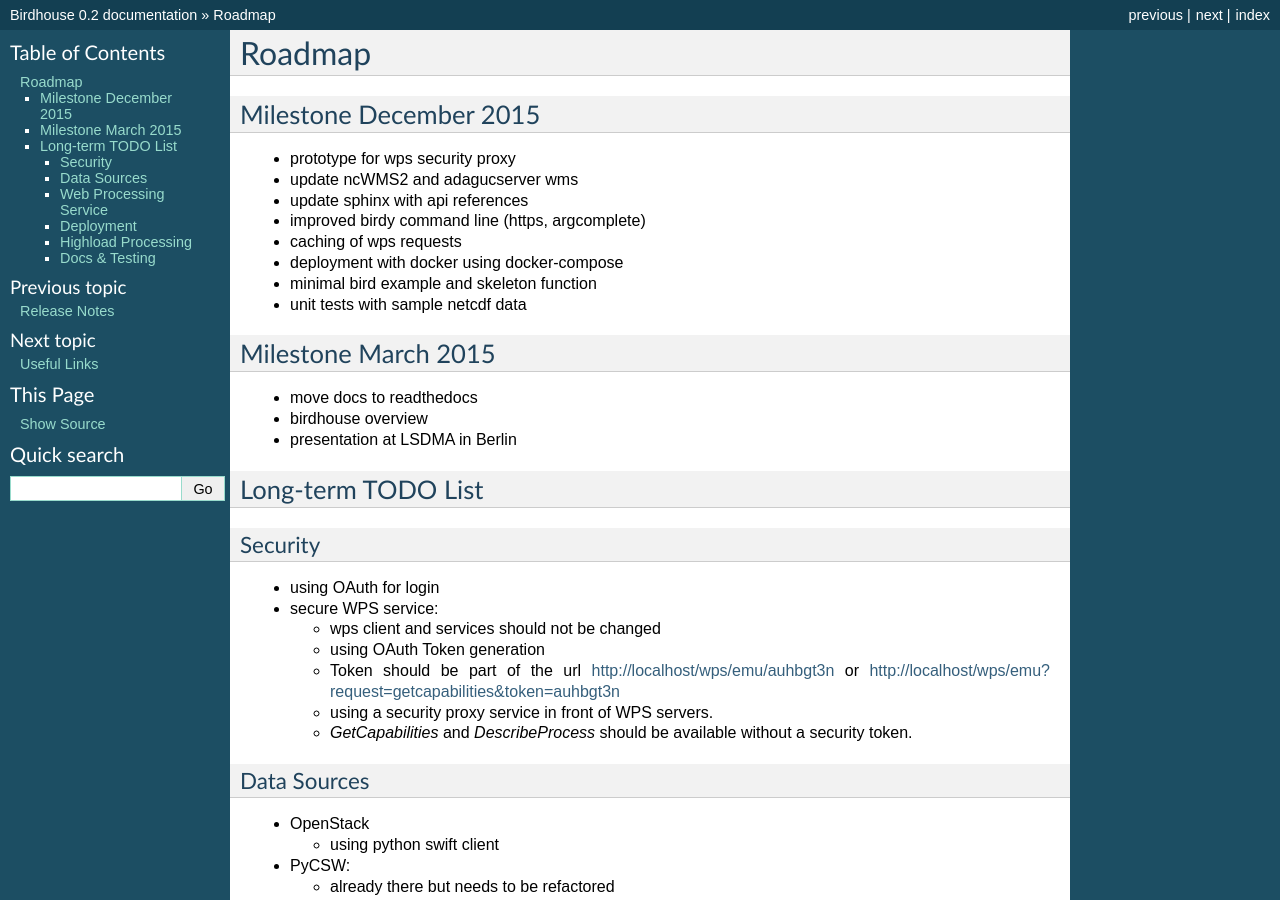
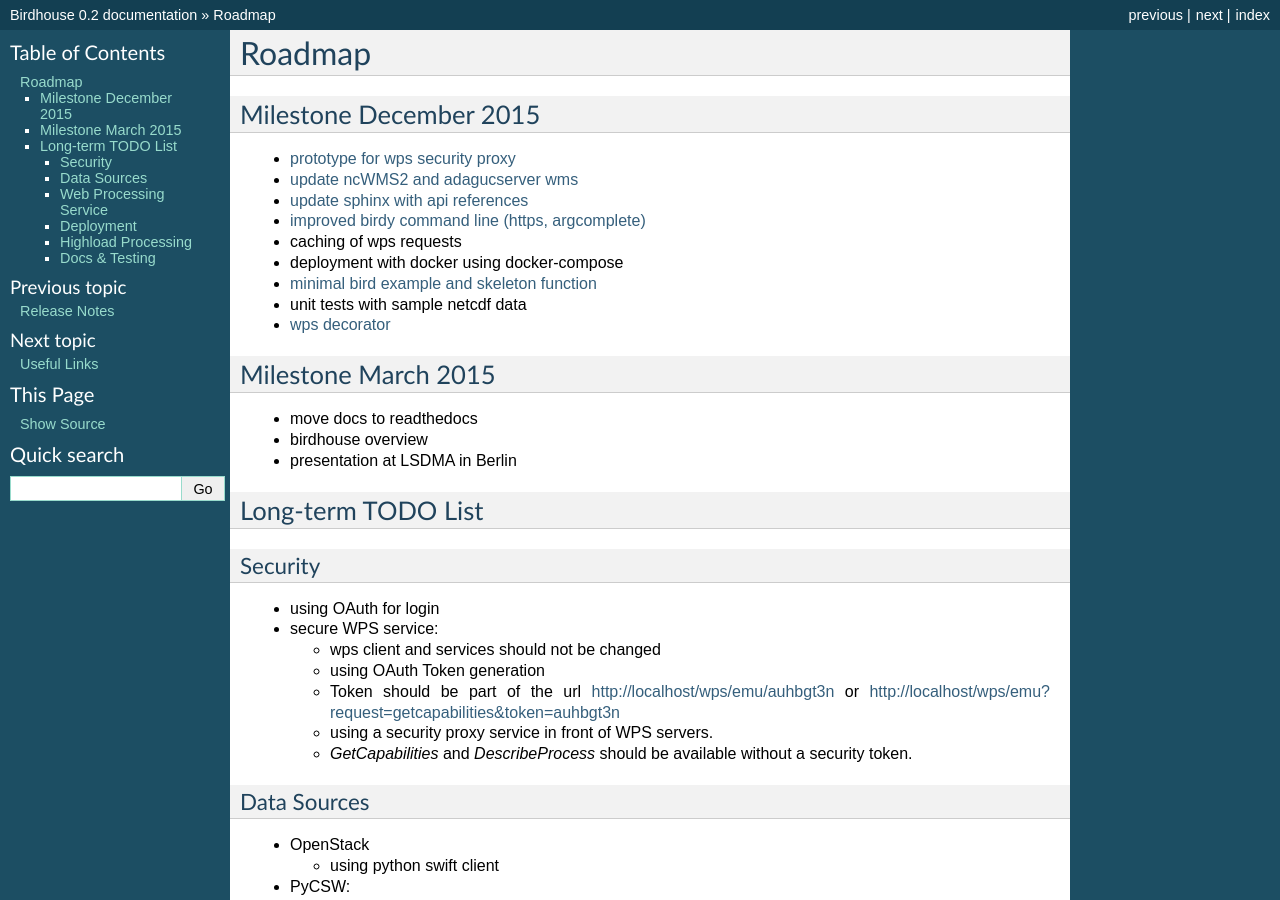
Before and after one commit to bird-house/birdhouse-docs, a Sphinx documentation site: the page built from docs/source/roadmap.rst, in a window 1280 px wide and 900 px high. Built offline with Sphinx 7.4.7, drawn with Linux system fonts in a browser that asks for light colours.

Commit message:
updated roadmap with references

```diff
--- a/docs/source/roadmap.rst
+++ b/docs/source/roadmap.rst
@@ -7,14 +7,15 @@
 Milestone December 2015
 =======================
 
-* prototype for wps security proxy
-* update ncWMS2 and adagucserver wms
-* update sphinx with api references
-* improved birdy command line (https, argcomplete)
+* `prototype for wps security proxy <https://github.com/bird-house/pywps-proxy>`_
+* `update ncWMS2 and adagucserver wms <https://github.com/bird-house/birdhousebuilder.recipe.adagucserver>`_
+* `update sphinx with api references <https://github.com/bird-house/birdhousebuilder.recipe.sphinx>`_
+* `improved birdy command line (https, argcomplete) <https://github.com/bird-house/birdy>`_
 * caching of wps requests
 * deployment with docker using docker-compose
-* minimal bird example and skeleton function
+* `minimal bird example and skeleton function <https://github.com/bird-house/babybird>`_
 * unit tests with sample netcdf data
+* `wps decorator <https://github.com/bird-house/malleefowl/issues/16>`_
 
 Milestone March 2015
 ====================
```
